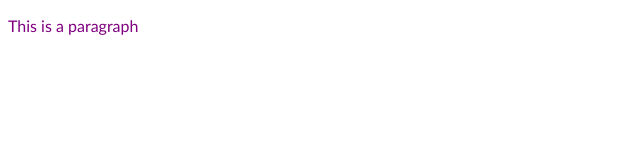
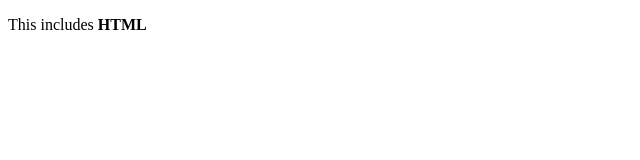
Before and after one commit to mdave16/stunning-bassoon, a Svelte app: page / in a window 1280 px wide. Shown: the top 160 px of the page, without its empty margins (0-640 px from the left). Built offline with nearby package versions, Linux system fonts and the light colour scheme.

Commit message:
nested components

```diff
--- a/src/App.svelte
+++ b/src/App.svelte
@@ -1,9 +1,7 @@
-<style>
-	p {
-		color: purple;
-		font-family: 'Gill Sans', 'Gill Sans MT', Calibri, 'Trebuchet MS',
-			sans-serif;
-	}
-</style>
+<script lang="ts">
+	const string = 'This includes <strong>HTML</strong>';
+</script>
 
-<p>This is a paragraph</p>
+<p>
+	{@html string}
+</p>
```
